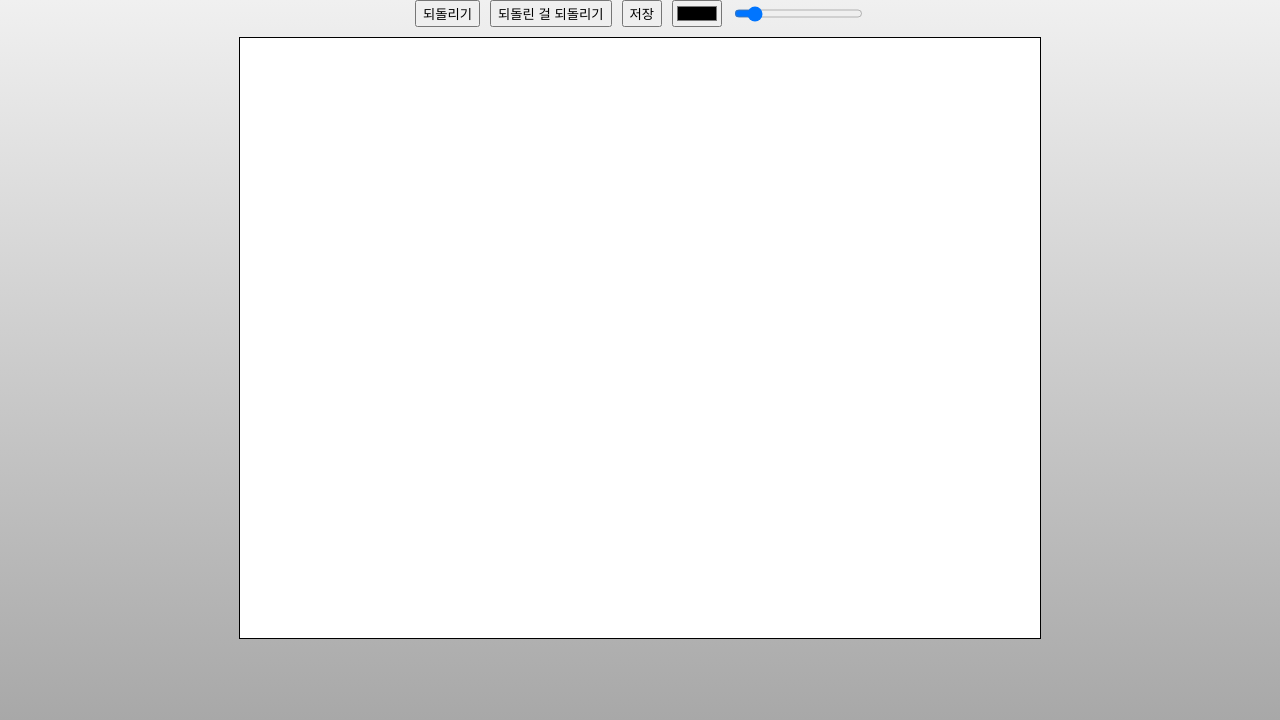
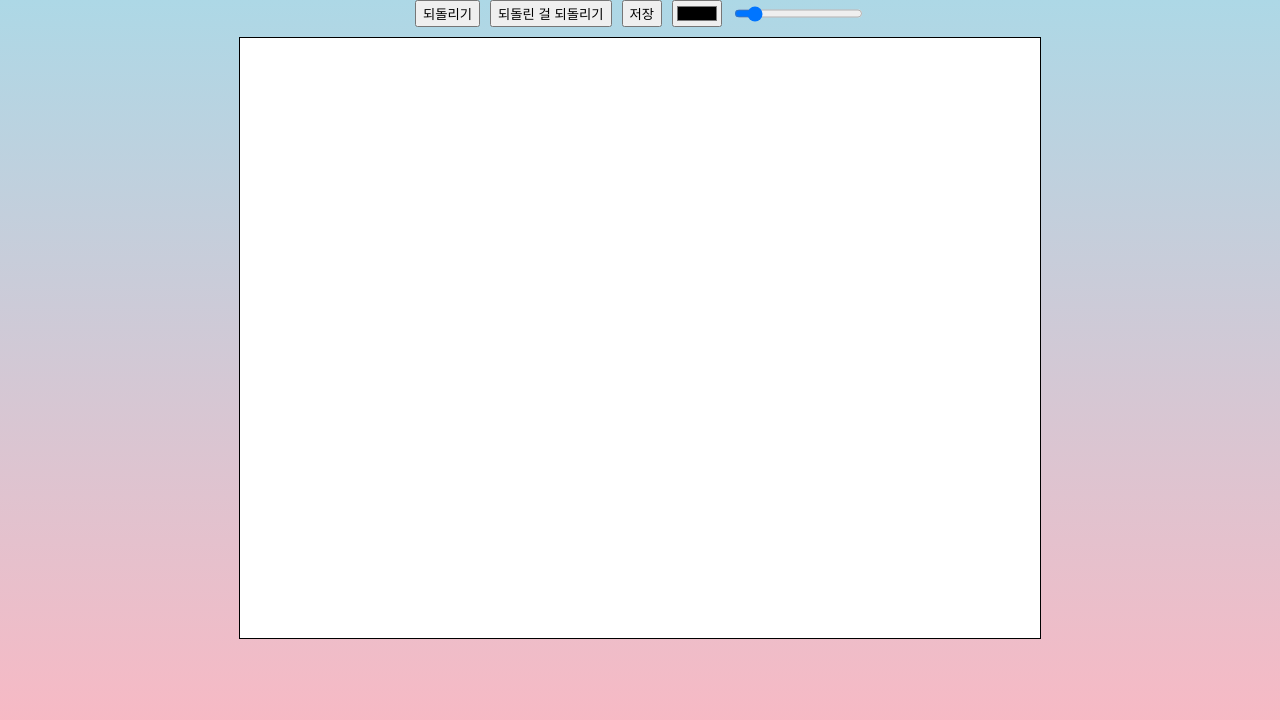
Before and after one commit to chungchun12/draw, a plain HTML site: page index.html in a window 1280 px wide. Drawn offline with Linux system fonts and the light colour scheme.

Commit message:
Update index.html

```diff
--- a/index.html
+++ b/index.html
@@ -11,7 +11,7 @@
             align-items: center;
             height: 100vh;
             margin: 0;
-            background: linear-gradient(to bottom, #f0f0f0, #a0a0a0);
+            background: linear-gradient(to bottom, #add8e6, #ffb6c1); /* 하늘색과 붉은색 파스텔톤 그라데이션 */
         }
         canvas {
             border: 1px solid black;
```
